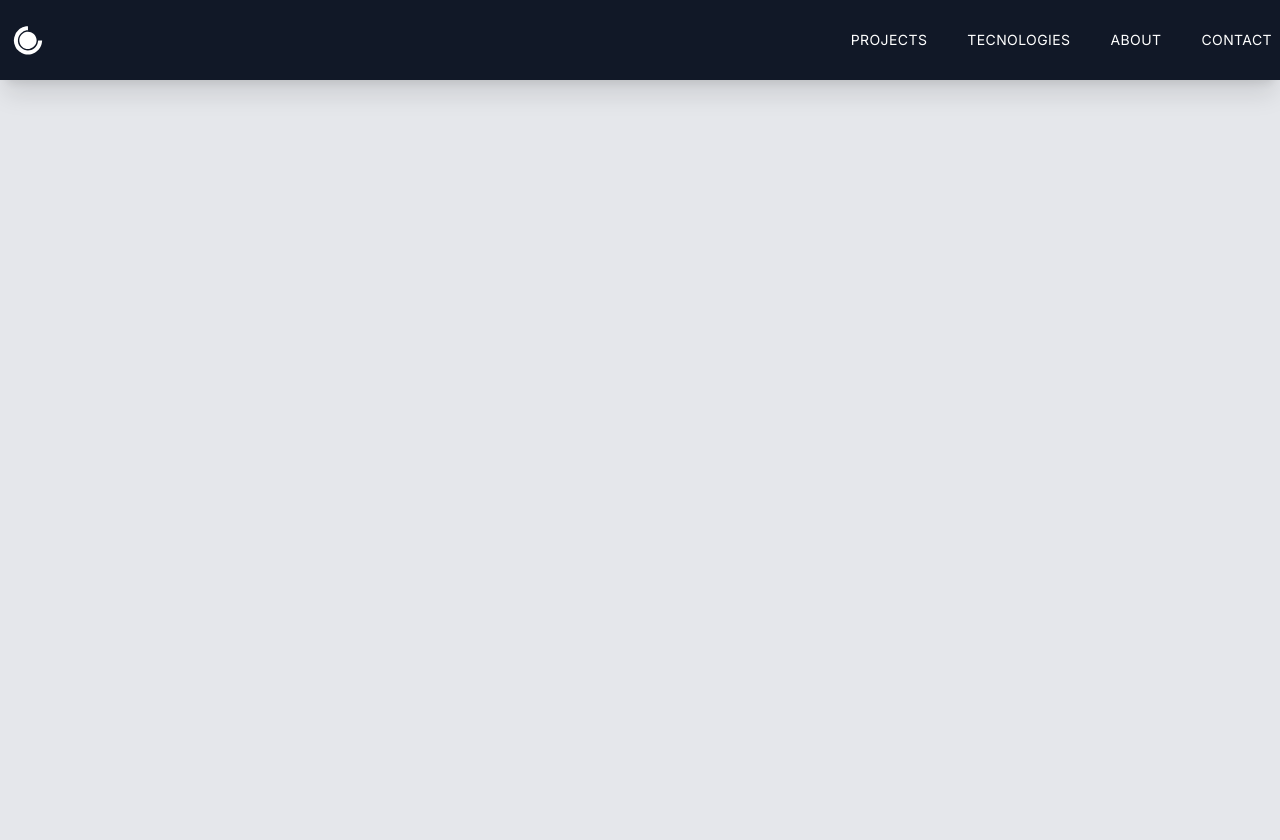
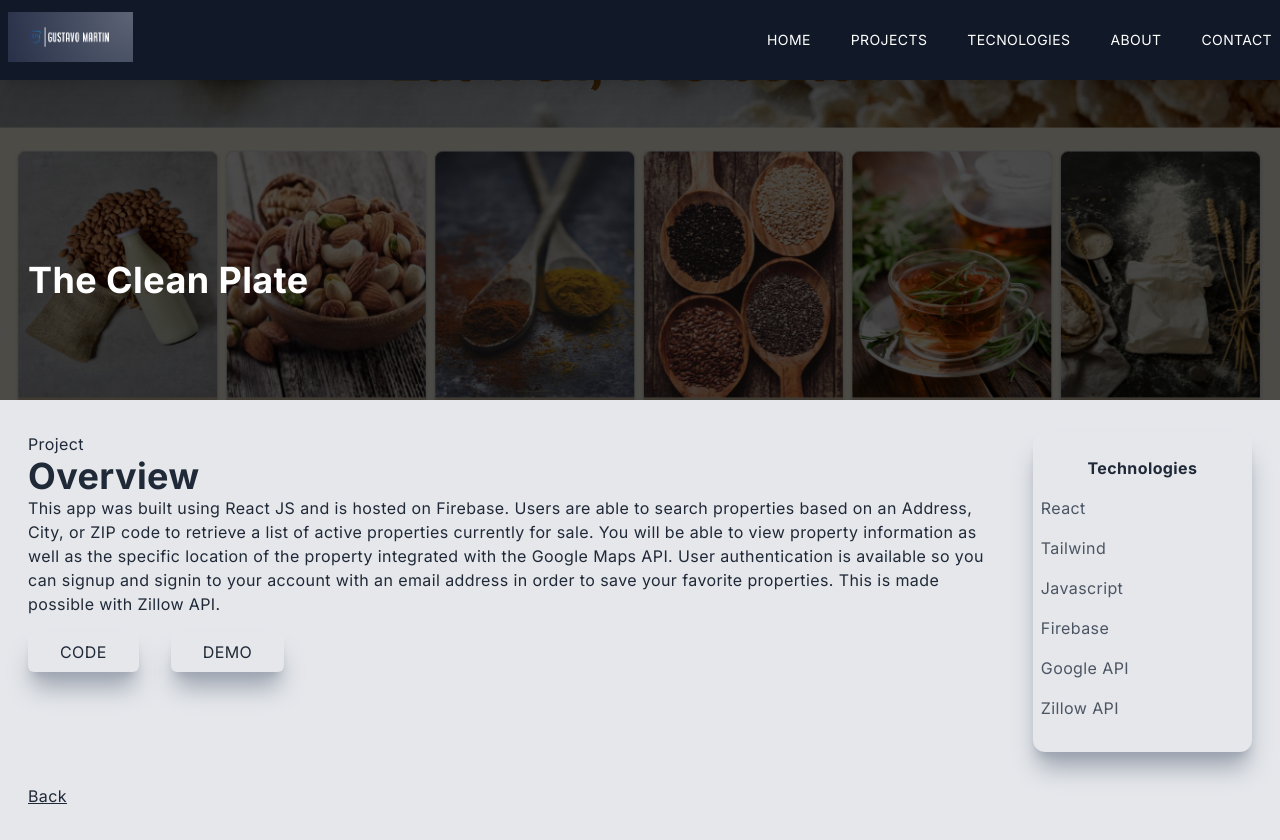
Before and after one commit to gustimartin/portfolio1, a Next.js app: page /TheCleanPlate in a window 1280 px wide. Before the commit the page ends 800 px from the top, so only its background shows below. Built offline with nearby package versions, Linux system fonts and the light colour scheme.

Commit message:
logo and project page

```diff
--- a/src/app/HenryCountries/page.js
+++ b/src/app/HenryCountries/page.js
@@ -1,7 +1,72 @@
+import Image from "next/legacy/image";
+import Link from "next/link";
 import React from "react";
+import bgImg from "../../../public/henrycountry.png";
+function page() {
+  return (
+    <div className="w-full">
+      <div className="w-screen h-[50vh] relative">
+        <div className="absolute top-0 left-0 w-full h-[50vh] bg-black/70 z-10" />
+        <Image
+          className="absolute z-1"
+          layout="fill"
+          objectFit="cover"
+          src={bgImg}
+          alt="/"
+        />
+        <div className="absolute top-[70%] max-w-[1240px] w-full left-[50%] right-[50%] translate-x-[-50%] translate-y-[-50%] text-white z-10 p-2">
+          <h2 className="py-2">Henry Countries</h2>
+        </div>
+      </div>
 
-function page() {
-  return <div>page</div>;
+      <div className="max-w-[1240px] mx-auto p-2 grid md:grid-cols-5 gap-8 py-8">
+        <div className="col-span-4">
+          <p>Project</p>
+          <h2>Overview</h2>
+          <p>
+            This app was built using React JS and is hosted on Firebase. Users
+            are able to search properties based on an Address, City, or ZIP code
+            to retrieve a list of active properties currently for sale. You will
+            be able to view property information as well as the specific
+            location of the property integrated with the Google Maps API. User
+            authentication is available so you can signup and signin to your
+            account with an email address in order to save your favorite
+            properties. This is made possible with Zillow API.
+          </p>
+          <a
+            href="https://github.com/fireclint/property-finder"
+            target="_blank"
+            rel="noreferrer"
+          >
+            <button className="px-8 py-2 mt-4 mr-8">Code</button>
+          </a>
+          <a
+            href="https://property-finder-development.web.app/"
+            target="_blank"
+            rel="noreferrer"
+          >
+            <button className="px-8 py-2 mt-4">Demo</button>
+          </a>
+        </div>
+        <div className="col-span-4 md:col-span-1 shadow-xl shadow-gray-400 rounded-xl py-4">
+          <div className="p-2">
+            <p className="text-center font-bold pb-2">Technologies</p>
+            <div className="grid grid-cols-3 md:grid-cols-1">
+              <p className="text-gray-600 py-2 flex items-center">React</p>
+              <p className="text-gray-600 py-2 flex items-center">Tailwind</p>
+              <p className="text-gray-600 py-2 flex items-center">Javascript</p>
+              <p className="text-gray-600 py-2 flex items-center">Firebase</p>
+              <p className="text-gray-600 py-2 flex items-center">Google API</p>
+              <p className="text-gray-600 py-2 flex items-center">Zillow API</p>
+            </div>
+          </div>
+        </div>
+        <Link href="/#projects">
+          <p className="underline cursor-pointer">Back</p>
+        </Link>
+      </div>
+    </div>
+  );
 }
 
 export default page;
--- a/src/app/TheCleanPlate/page.js
+++ b/src/app/TheCleanPlate/page.js
@@ -1,7 +1,72 @@
+import Image from "next/legacy/image";
+import Link from "next/link";
 import React from "react";
+import bgImg from "../../../public/thecleanplate.png";
+function page() {
+  return (
+    <div className="w-full">
+      <div className="w-screen h-[50vh] relative">
+        <div className="absolute top-0 left-0 w-full h-[50vh] bg-black/70 z-10" />
+        <Image
+          className="absolute z-1"
+          layout="fill"
+          objectFit="cover"
+          src={bgImg}
+          alt="/"
+        />
+        <div className="absolute top-[70%] max-w-[1240px] w-full left-[50%] right-[50%] translate-x-[-50%] translate-y-[-50%] text-white z-10 p-2">
+          <h2 className="py-2">The Clean Plate</h2>
+        </div>
+      </div>
 
-function page() {
-  return <div>page</div>;
+      <div className="max-w-[1240px] mx-auto p-2 grid md:grid-cols-5 gap-8 py-8">
+        <div className="col-span-4">
+          <p>Project</p>
+          <h2>Overview</h2>
+          <p>
+            This app was built using React JS and is hosted on Firebase. Users
+            are able to search properties based on an Address, City, or ZIP code
+            to retrieve a list of active properties currently for sale. You will
+            be able to view property information as well as the specific
+            location of the property integrated with the Google Maps API. User
+            authentication is available so you can signup and signin to your
+            account with an email address in order to save your favorite
+            properties. This is made possible with Zillow API.
+          </p>
+          <a
+            href="https://github.com/fireclint/property-finder"
+            target="_blank"
+            rel="noreferrer"
+          >
+            <button className="px-8 py-2 mt-4 mr-8">Code</button>
+          </a>
+          <a
+            href="https://property-finder-development.web.app/"
+            target="_blank"
+            rel="noreferrer"
+          >
+            <button className="px-8 py-2 mt-4">Demo</button>
+          </a>
+        </div>
+        <div className="col-span-4 md:col-span-1 shadow-xl shadow-gray-400 rounded-xl py-4">
+          <div className="p-2">
+            <p className="text-center font-bold pb-2">Technologies</p>
+            <div className="grid grid-cols-3 md:grid-cols-1">
+              <p className="text-gray-600 py-2 flex items-center">React</p>
+              <p className="text-gray-600 py-2 flex items-center">Tailwind</p>
+              <p className="text-gray-600 py-2 flex items-center">Javascript</p>
+              <p className="text-gray-600 py-2 flex items-center">Firebase</p>
+              <p className="text-gray-600 py-2 flex items-center">Google API</p>
+              <p className="text-gray-600 py-2 flex items-center">Zillow API</p>
+            </div>
+          </div>
+        </div>
+        <Link href="/#projects">
+          <p className="underline cursor-pointer">Back</p>
+        </Link>
+      </div>
+    </div>
+  );
 }
 
 export default page;
--- a/src/app/about/page.js
+++ b/src/app/about/page.js
@@ -1,6 +1,6 @@
 function page() {
   return (
-    <div className=" w-full h-screen bg-gray-200 p-16">
+    <div id="about" className=" w-full h-screen bg-gray-200 p-16">
       <div className=" p-8 bg-white rounded-lg  shadow-2xl   text-xl ">
         {" "}
         <h1 className=" text-4xl font-bold flex-center text-sky-900 text-center p-8">
--- a/src/app/contact/page.js
+++ b/src/app/contact/page.js
@@ -41,7 +41,7 @@ function page() {
     reset();
   };
   return (
-    <div className=" w-full lg:h-screen ">
+    <div id="contact" className=" w-full lg:h-screen ">
       <div className=" max-w-[1240px] m-auto  px-6 py-16 w-full ">
         <div className=" grid lg:grid-cols-5 gap-8">
           <div className=" col-span-3 lg:col-span-2 w-full h-full shadow-xl shadow-gray-400 p-4">
--- a/src/app/globals.css
+++ b/src/app/globals.css
@@ -1,6 +1,10 @@
 @tailwind base;
 @tailwind components;
 @tailwind utilities;
+
+html {
+  scroll-behavior: smooth;
+}
 
 @layer base {
   body {
--- a/src/app/tech/page.js
+++ b/src/app/tech/page.js
@@ -15,7 +15,7 @@ import {
 
 function page() {
   return (
-    <div className="  w-full lg:h-screen  p-2 pt-28 md:pt-6 ">
+    <div id="tech" className="  w-full lg:h-screen  p-2 pt-28 md:pt-6 ">
       <div className="max-w-[1240px] mx-auto flex flex-col justify-center h-full">
         <h2 className="flex text-sky-950 tracking-widest p-4 ">Skills</h2>
         <div className=" grid md:grid-cols-2 lg:grid-cols-4 gap-8">
--- a/src/components/Headers.jsx
+++ b/src/components/Headers.jsx
@@ -1,11 +1,10 @@
 "use client";
 import Link from "next/link";
-import { Container } from "postcss";
-import { DiCssdeck } from "react-icons/di";
 import { AiOutlineMenu, AiOutlineClose, AiOutlineMail } from "react-icons/ai";
 import { BsLinkedin, BsGithub, BsFillPersonLinesFill } from "react-icons/bs";
 import { useState } from "react";
-
+import Image from "next/legacy/image";
+import logoNav from "../../public/logo1.png";
 function Headers() {
   const [nav, setNav] = useState(false);
 
@@ -17,43 +16,34 @@ function Headers() {
     <div className=" z-[100] fixed w-full bg-gray-900 shadow-xl h-20 ease-in duration-300">
       <div className=" flex justify-between items-center w-full h-full px-2 2xl:px-16">
         <Link href="/">
-          <div className="text-white">
-            <DiCssdeck size="2.5rem" />
-          </div>
+          <Image src={logoNav} alt="image" width="125" height="50" />
         </Link>
         <div>
           <ul className="  hidden md:flex text-white ">
-            <Link href="/project">
-              <li
-                onClick={() => setNav(false)}
-                className=" list-none ml-10 text-sm uppercase hover:border-b "
-              >
+            <Link href="/">
+              <li className=" list-none ml-10 text-sm uppercase hover:border-b ">
+                <nav>Home</nav>
+              </li>
+            </Link>
+            <Link href="/#projects">
+              <li className=" list-none ml-10 text-sm uppercase hover:border-b ">
                 <nav>Projects</nav>
               </li>
             </Link>
 
             <Link href="/tech">
-              <li
-                onClick={() => setNav(false)}
-                className="  list-none ml-10 text-sm uppercase hover:border-b"
-              >
+              <li className="  list-none ml-10 text-sm uppercase hover:border-b">
                 <nav>Tecnologies</nav>
               </li>
             </Link>
 
             <Link href="/about">
-              <li
-                onClick={() => setNav(false)}
-                className=" list-none ml-10 text-sm uppercase hover:border-b"
-              >
+              <li className=" list-none ml-10 text-sm uppercase hover:border-b">
                 <nav>About</nav>
               </li>
             </Link>
             <Link href="/contact">
-              <li
-                onClick={() => setNav(false)}
-                className="  list-none ml-10 text-sm uppercase hover:border-b"
-              >
+              <li className="  list-none ml-10 text-sm uppercase hover:border-b">
                 <nav>Contact</nav>
               </li>
             </Link>
@@ -78,8 +68,7 @@ function Headers() {
           <div>
             <div className="flex w-full items-center justify-between ">
               <div className=" ">
-                {" "}
-                <DiCssdeck size="2.5rem" />
+                <Image src={logoNav} alt="image" width="87" height="35" />
               </div>
               <div
                 onClick={handleNav}
@@ -95,18 +84,24 @@ function Headers() {
           <div className=" flex flex-col py-4">
             <ul className=" uppercase">
               <Link href="/">
-                <li className=" py-4 text-sm">Home</li>
+                <li onClick={() => setNav(false)} className=" py-4 text-sm">
+                  Home
+                </li>
               </Link>
               <Link href="/tech">
-                <li className=" py-4 text-sm">Tecnologies</li>
+                <li onClick={() => setNav(false)} className=" py-4 text-sm">
+                  Tecnologies
+                </li>
               </Link>
-              <Link href="/project">
-                <li className=" py-4 text-sm">projects</li>
+              <Link href="/#projects">
+                <li onClick={() => setNav(false)} className=" py-4 text-sm">
+                  projects
+                </li>
               </Link>
-              <Link href="/about">
+              <Link onClick={() => setNav(false)} href="/about">
                 <li className=" py-4 text-sm">About</li>
               </Link>
-              <Link href="/contact">
+              <Link onClick={() => setNav(false)} href="/contact">
                 <li className=" py-4 text-sm">Contact</li>
               </Link>
             </ul>
--- a/src/components/Hero.jsx
+++ b/src/components/Hero.jsx
@@ -4,7 +4,10 @@ import { BsLinkedin, BsGithub, BsFillPersonLinesFill } from "react-icons/bs";
 import hero2 from "../../public/hero2.jpg";
 function Hero() {
   return (
-    <div className=" mx-auto  pt-96 md:pt-6 bg-gray-200 w-full h-screen">
+    <div
+      id="hero"
+      className=" mx-auto  pt-96 md:pt-6 bg-gray-200 w-full h-screen"
+    >
       <div className=" pb-4 max-w-[1240px] w-full h-full mx-auto p-2 flex flex-col justify-center items-center md:grid md:grid-cols-2">
         <div className=" flex-col  py-6 pl-8 md:max-w-prose">
           <h1 className="  text-sky-900 text-center  text-6xl font-bold tracking-widest">
--- a/src/components/Projects.jsx
+++ b/src/components/Projects.jsx
@@ -6,7 +6,7 @@ import thecleanplate from "../../public/thecleanplate.png";
 import henrycountry from "../../public/henrycountry.png";
 function Projects() {
   return (
-    <div className=" w-full py-16 ">
+    <div id="projects" className=" w-full py-16 ">
       <div className=" max-w-[1240] mx-auto px-2 py-16 ">
         <p className=" uppercase tracking-widest text-4xl">Projects</p>
         <div className=" grid md:grid-cols-2 gap-8">
```
Also changed, not shown: public/logo1.png (added), public/logo2.png (added).
